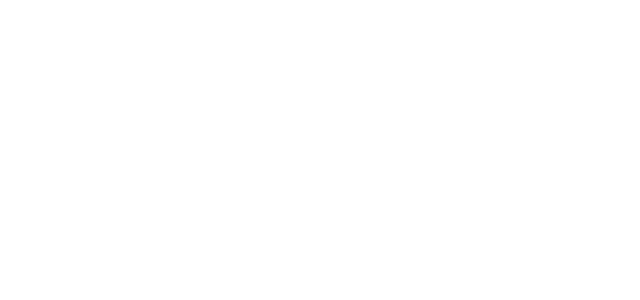
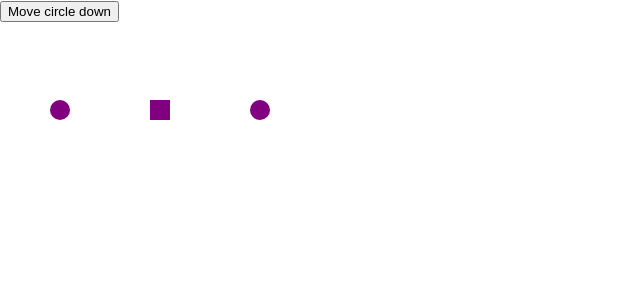
Before and after one commit to dim50dim/react_updating_arrays, a React (Create React App) app: page / in a window 1280 px wide. Shown: the top 300 px of the page, without its empty margins (0-640 px from the left). Built offline with nearby package versions, Linux system fonts and the light colour scheme.

Commit message:
so, here we have three figures, two circles and one square. Used inline css style for these figures.

```diff
--- a/src/components/ShapeEditor.js
+++ b/src/components/ShapeEditor.js
@@ -18,5 +18,25 @@
         });
           setShapes(nextShapes)
     }
-
+  return (
+    <>
+       <button onClick={handleClick} > Move circle down </button>
+       {shapes.map(shape => (
+        <div
+              key={shape.id}
+              style={{
+                background: 'purple',
+                position : 'absolute',
+                left: shape.x,
+                top: shape.y,
+                borderRadius:
+                shape.type === 'circle'
+                 ? '50%' : '',
+                 width : 20,
+                 height : 20,
+              }}
+         ></div>
+       ))}
+    </>
+  )
 }
```
